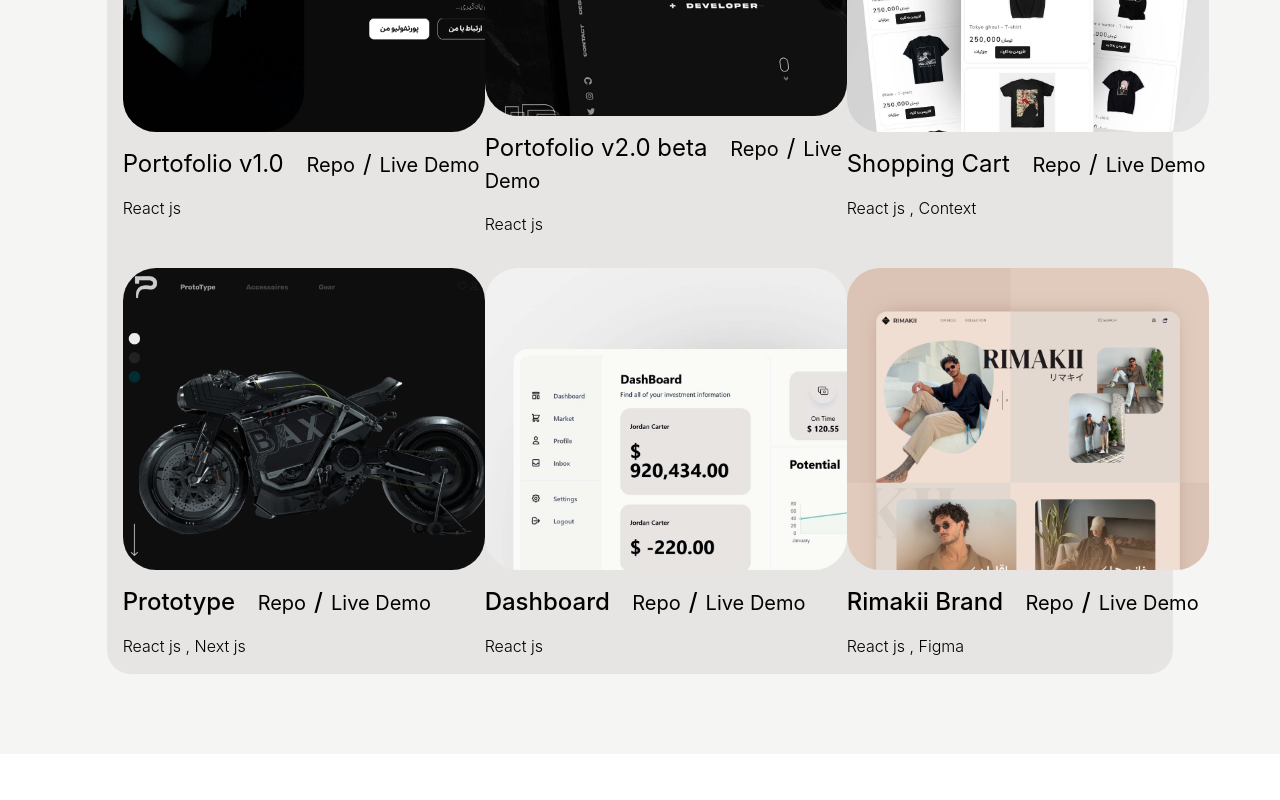
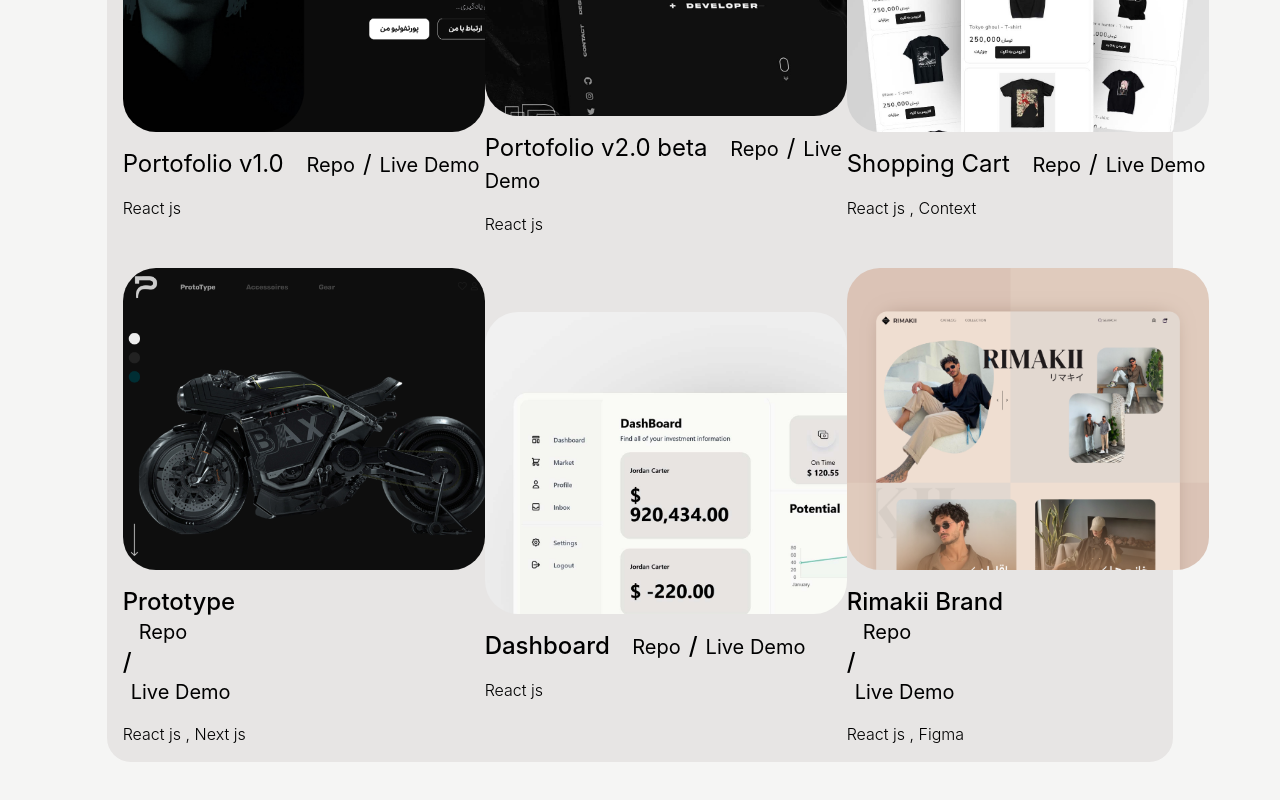
Before and after one commit to Afra-san/kar, a React (Create React App) app: page / in a window 1280 px wide. Shown: the part 1346-2146 px from the top of the page. Before the commit the page ends 2100 px from the top, so only its background shows below. Built offline with nearby package versions, Linux system fonts and the light colour scheme.

Commit message:
Update Works.js

```diff
--- a/src/comps/Works.js
+++ b/src/comps/Works.js
@@ -26,7 +26,7 @@ export default function Works() {
             <div className="flex flex-col justify-between w-full lg:flex-row items-center lg:items-center">
                 <div>
                   <div className="img-4 box-size bg-[#D9D9D9] radius"></div>
-                  <h2 className="text-start text-2xl my-4 font-medium">Prototype <a className='font-normal text-xl ml-4 mr-2' href='#'>Repo</a>/<a className='font-normal text-xl ml-2' href='#'>Live Demo</a> </h2>
+                  <h2 className="text-start text-2xl my-4 font-medium">Prototype <p className='font-normal text-xl ml-4 mr-2'>Repo</p>/<p className='font-normal text-xl ml-2'>Live Demo</p> </h2>
                   <p className="text-start font-light">React js , Next js</p>
                 </div>
                 <div>
@@ -36,7 +36,7 @@ export default function Works() {
                 </div>
                 <div>
                   <div className="img-6 box-size bg-[#D9D9D9] radius"></div>
-                  <h2 className="text-start text-2xl my-4 font-medium">Rimakii Brand <a className='font-normal text-xl ml-4 mr-2' href='#'>Repo</a>/<a className='font-normal text-xl ml-2' href='#'>Live Demo</a></h2>
+                  <h2 className="text-start text-2xl my-4 font-medium">Rimakii Brand <p className='font-normal text-xl ml-4 mr-2'>Repo</p>/<p className='font-normal text-xl ml-2'>Live Demo</p></h2>
                   <p className="text-start font-light">React js , Figma</p>
                 </div>
             </div>
```
